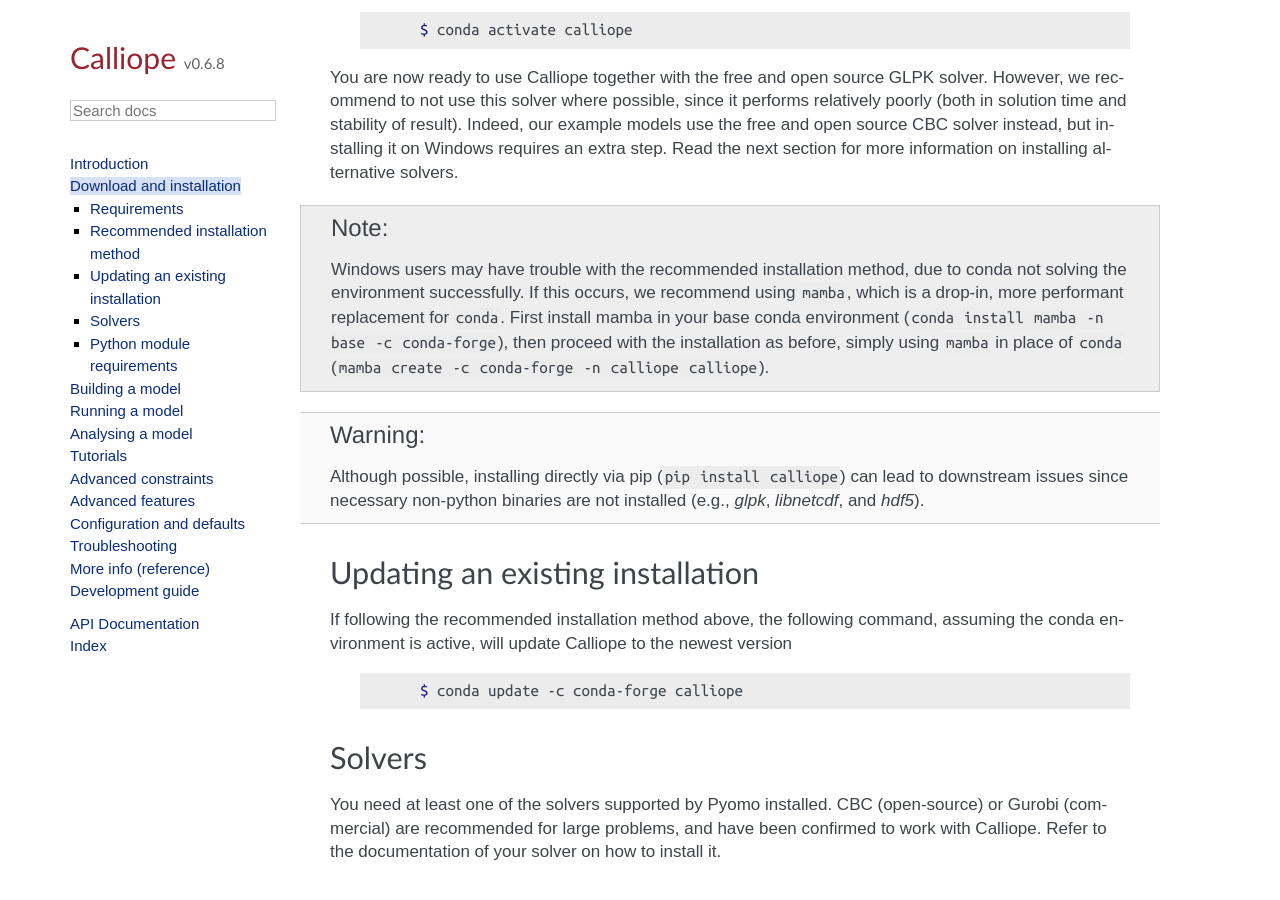
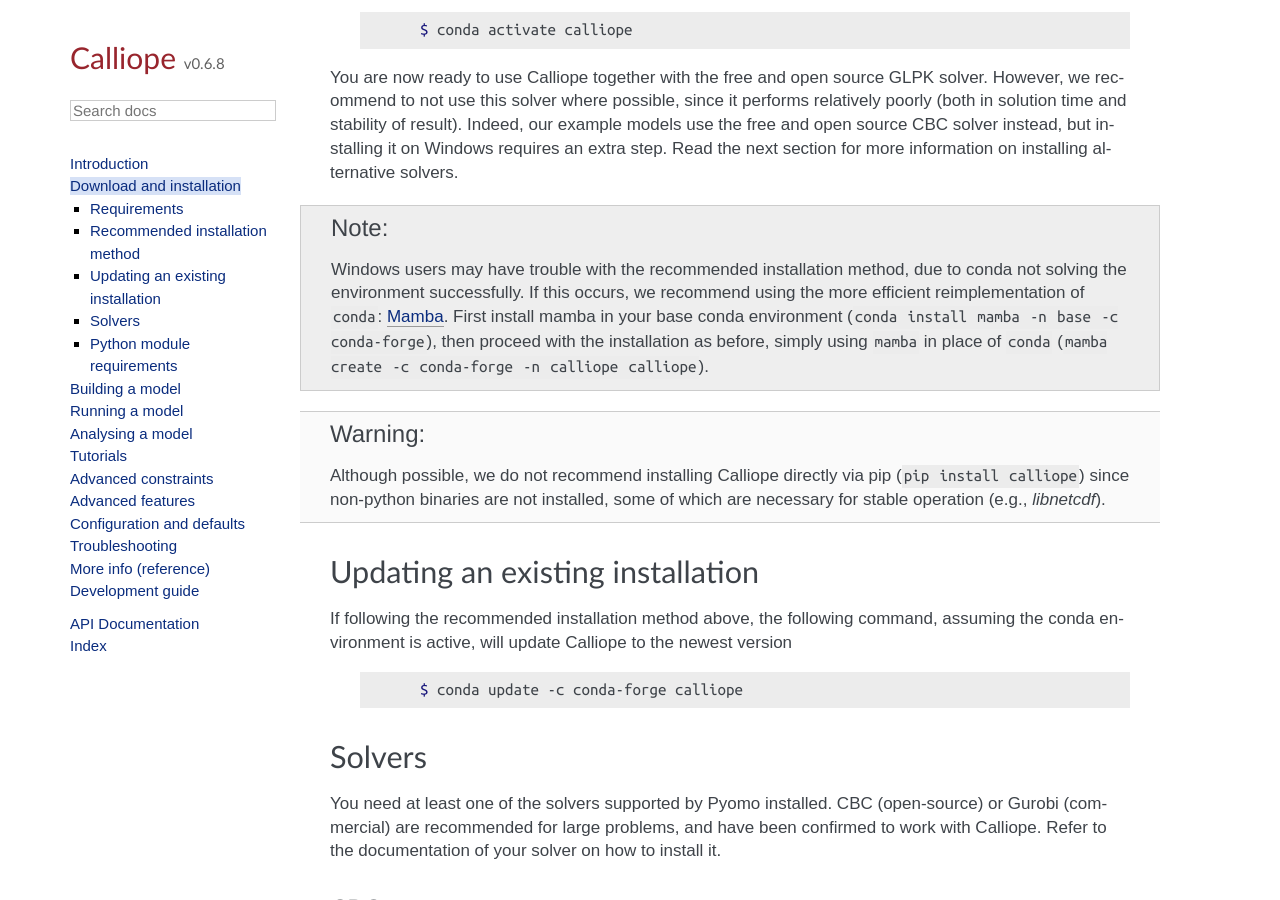
Before and after one commit to calliope-project/calliope, a Sphinx documentation site: the page built from doc/user/installation.rst, in a window 1280 px wide and 900 px high, scrolled down 839 px. Built offline with Sphinx 7.4.7, drawn with Linux system fonts in a browser that asks for light colours; some web fonts are replaced; pages that are not in the unit, such as notebooks, are missing from menus; a script that is not in the unit is left out.

Commit message:
Minor rewording of installation docs

```diff
--- a/doc/user/installation.rst
+++ b/doc/user/installation.rst
@@ -43,12 +43,12 @@
 .. note::
 
     Windows users may have trouble with the recommended installation method, due to conda not solving the environment successfully.
-    If this occurs, we recommend using ``mamba``, which is a drop-in, more performant replacement for ``conda``.
+    If this occurs, we recommend using the more efficient reimplementation of ``conda``: `Mamba <https://mamba.readthedocs.io/en/latest/index.html>`_.
     First install mamba in your base conda environment (``conda install mamba -n base -c conda-forge``), then proceed with the installation as before, simply using ``mamba`` in place of ``conda`` (``mamba create -c conda-forge -n calliope calliope``).
 
 .. warning::
 
-    Although possible, installing directly via pip (``pip install calliope``) can lead to downstream issues since necessary non-python binaries are not installed (e.g., `glpk`, `libnetcdf`, and `hdf5`).
+    Although possible, we do not recommend installing Calliope directly via pip (``pip install calliope``) since non-python binaries are not installed, some of which are necessary for stable operation (e.g., `libnetcdf`).
 
 Updating an existing installation
 =================================
```
